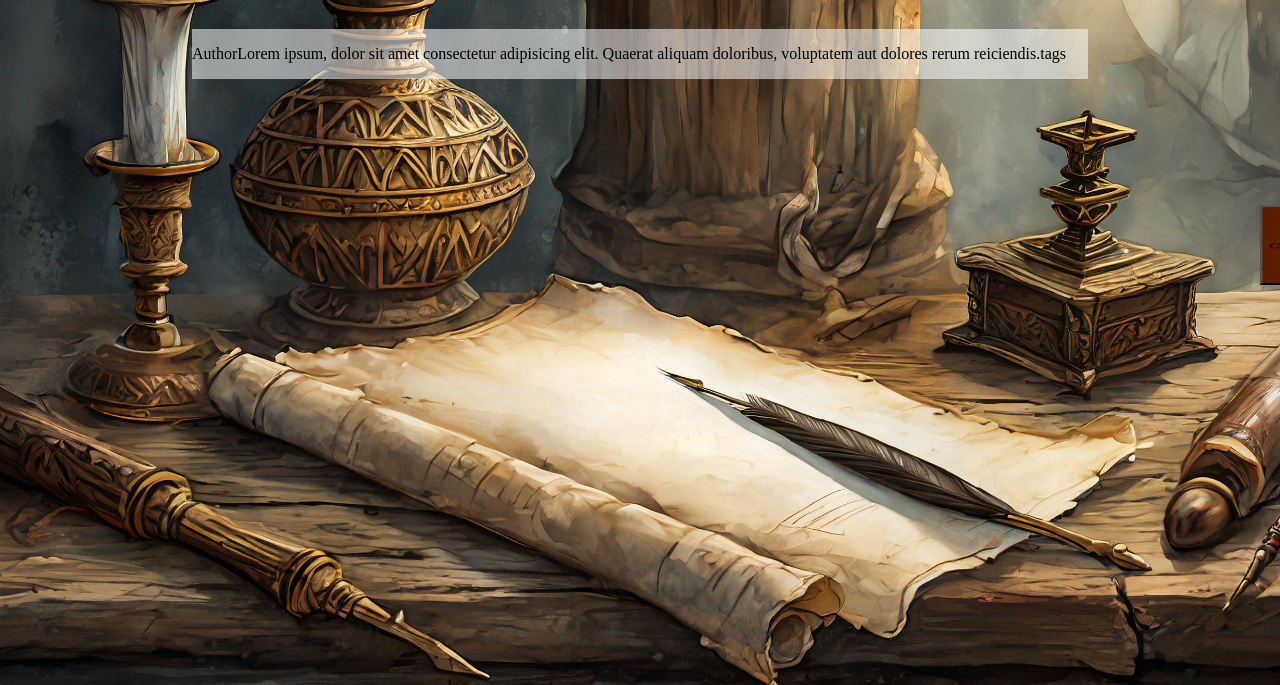
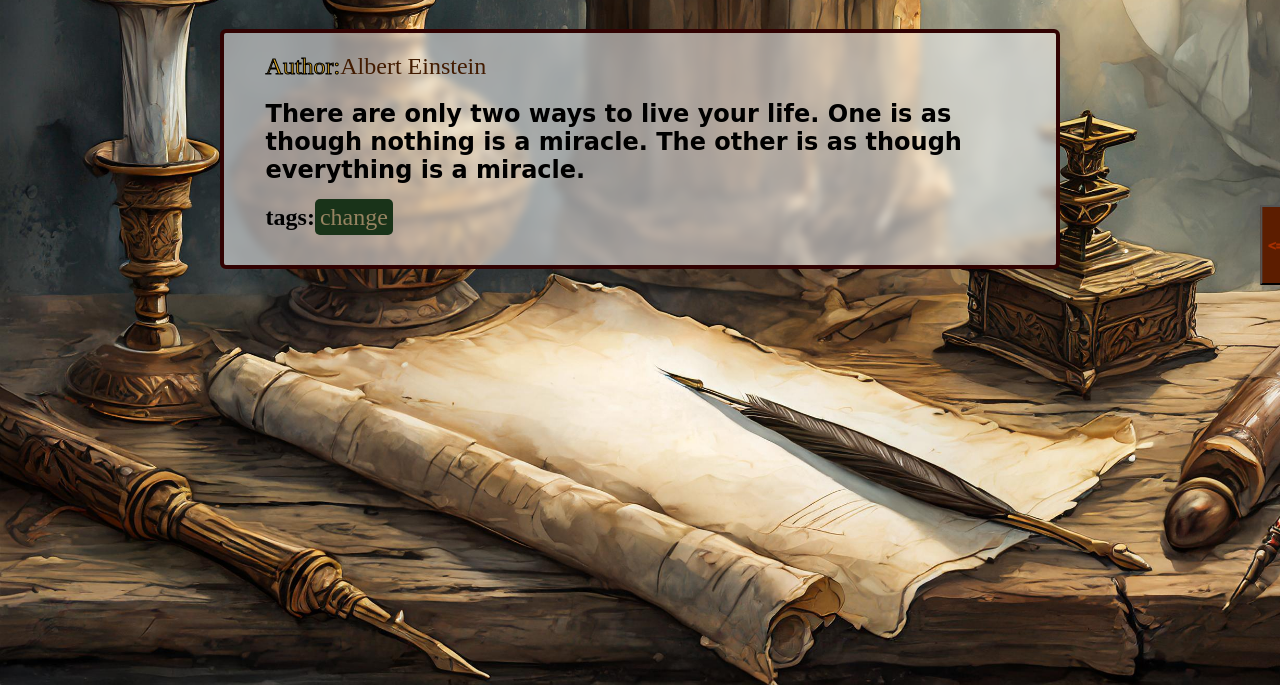
Before and after one commit to o-FOX-o/The_quote_project, a website: page public/index.html in a window 1280 px wide. Shown: the part 115-800 px from the top of the page. Drawn offline with Linux system fonts and the light colour scheme; no server answers; a web font is replaced by a local one.

Commit message:
added more styling

```diff
--- a/public/css/general.css
+++ b/public/css/general.css
@@ -10,6 +10,8 @@ body {
     background-image: url('/img/image_7.jpg');
     background-size: cover;
     background-repeat: no-repeat;
+    justify-content: center;
+    justify-self: center;
     /* overflow: hidden;
     position: fixed; */
 }
@@ -29,6 +31,7 @@ header {
     align-items: center;
     justify-content: center;
     z-index: 20;
+    min-width: fit-content;
 }
 
 h1 {
@@ -49,6 +52,7 @@ main {
     width: 70vw;
     height: fit-content;
     margin-top: 2rem;
+    min-width: 300px;
 }
 
 aside{
@@ -69,6 +73,7 @@ button {
     bottom: 45%;
     transform: translate(-50%,-50%);
     background-color: hsl(19, 100%, 18%);
+    -webkit-text-stroke: 1px rgb(165, 47, 0);
 }
 
 .aside-clicked{
@@ -83,5 +88,54 @@ footer{
 .quote-div {
     background-color: hsla(0, 0%, 100%, 0.541);
     display: flex;
+    flex-wrap: wrap;
+    justify-content: space-around;
+    align-content: space-around;
+    width: 65vw;
+    margin: auto;
+    border: solid hsl(0, 92%, 10%) 0.3rem;
+    border-radius: 6px;
+    min-width: 300px;
+    backdrop-filter: blur(4px);
+}
 
+.quote-div > * {
+    width: 90%;
+    font-size: clamp(14px,2vw,24px);
+    margin: 10px;
 }
+
+.author-p {
+    margin-top: 20px;
+    color: goldenrod;
+    -webkit-text-stroke: 1px black;
+}
+
+.quote-p {
+    font-family: 'Sevillana', cursive;
+    font-weight: 570;
+}
+
+.tags-p {
+   margin: 0;
+   padding: 0;
+   display: inline-block;
+   font-weight: bold;
+}
+
+.quote-tags-div{
+    display: inline-block;
+}
+
+.tag-button {
+    background-color: rgb(25, 51, 25);
+    color: rgb(150, 131, 97);
+    padding: 5px;
+    border-radius: 5px;
+}
+
+.author-name{
+    font-weight: 300;
+    color: rgb(66, 27, 0);
+    -webkit-text-stroke: 0;
+}
--- a/public/index.html
+++ b/public/index.html
@@ -4,6 +4,9 @@
     <meta charset="UTF-8">
     <meta name="viewport" content="width=device-width, initial-scale=1.0">
     <title>Document</title>
+    <link rel="preconnect" href="https://fonts.googleapis.com">
+    <link href="https://fonts.googleapis.com/css2?family=Sevillana&display=swap" rel="stylesheet">
+    <link rel="preconnect" href="https://fonts.gstatic.com" crossorigin>
     <link rel="preconnect" href="https://fonts.googleapis.com">
     <link rel="preconnect" href="https://fonts.gstatic.com" crossorigin>
     <link href="https://fonts.googleapis.com/css2?family=PT+Sans&family=Roboto+Mono:wght@200&family=Rubik+Maps&family=Yuji+Hentaigana+Akari&display=swap" rel="stylesheet">
@@ -22,13 +25,13 @@
 
         <div class="js-quote-div quote-div">
 
-            <p>Author</p>
+            <p class="js-author-p author-p">Author:<span class="js-author-name author-name">Albert Einstein</span></p>
 
-            <p>Lorem ipsum, dolor sit amet consectetur adipisicing elit. Quaerat aliquam doloribus, voluptatem aut dolores rerum reiciendis.</p>
+            <p class="js-quote-p quote-p">There are only two ways to live your life. One is as though nothing is a miracle. The other is as though everything is a miracle.</p>
 
             <div class="js-quote-tags quote-tags">
 
-                <p>tags</p>
+                <p class="js-tags-p tags-p">tags: <div class="js-quote-tags-div quote-tags-div"><span class="js-tag-button tag-button">change</span></div></p>
 
             </div>
 
```
